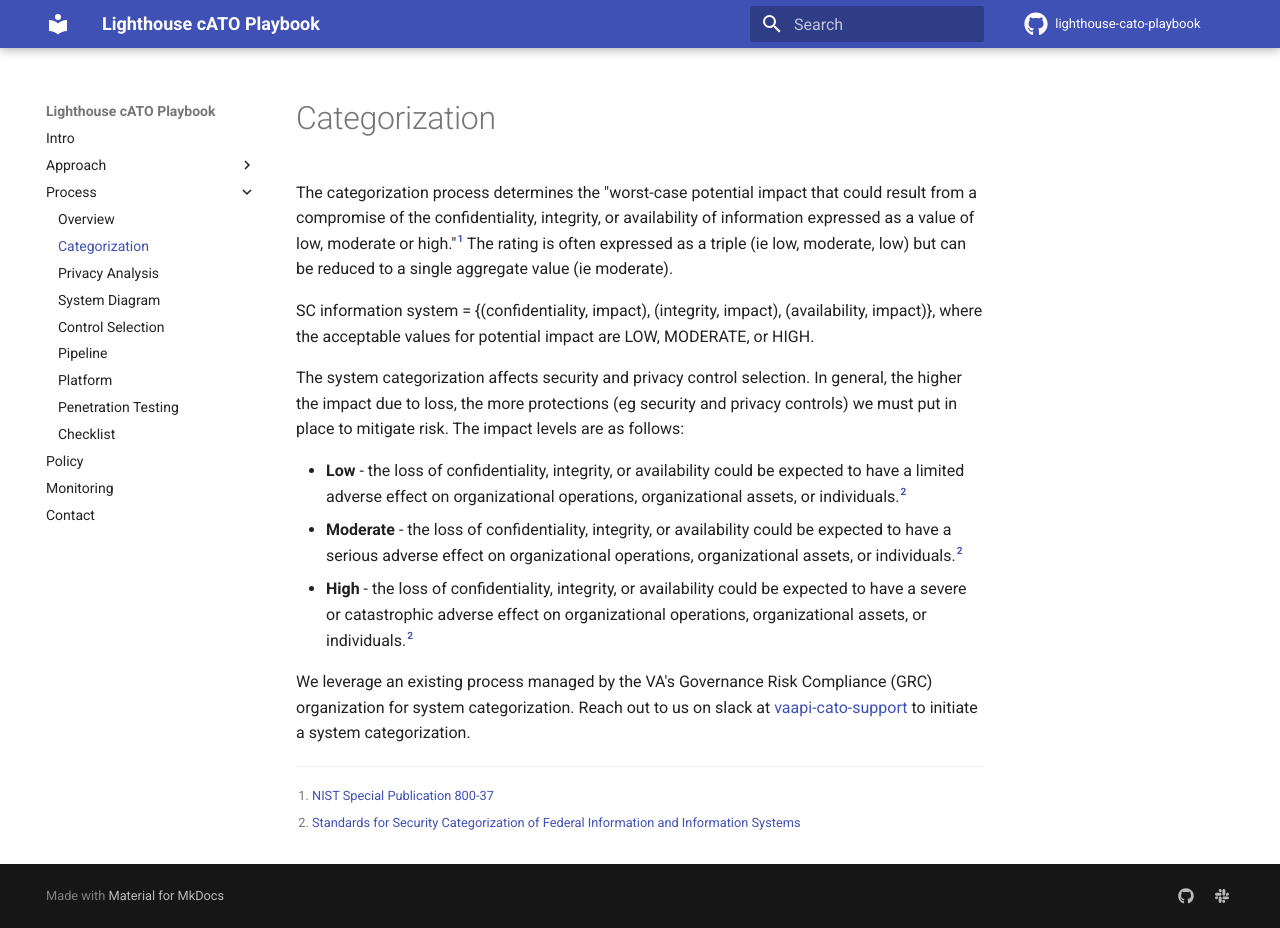
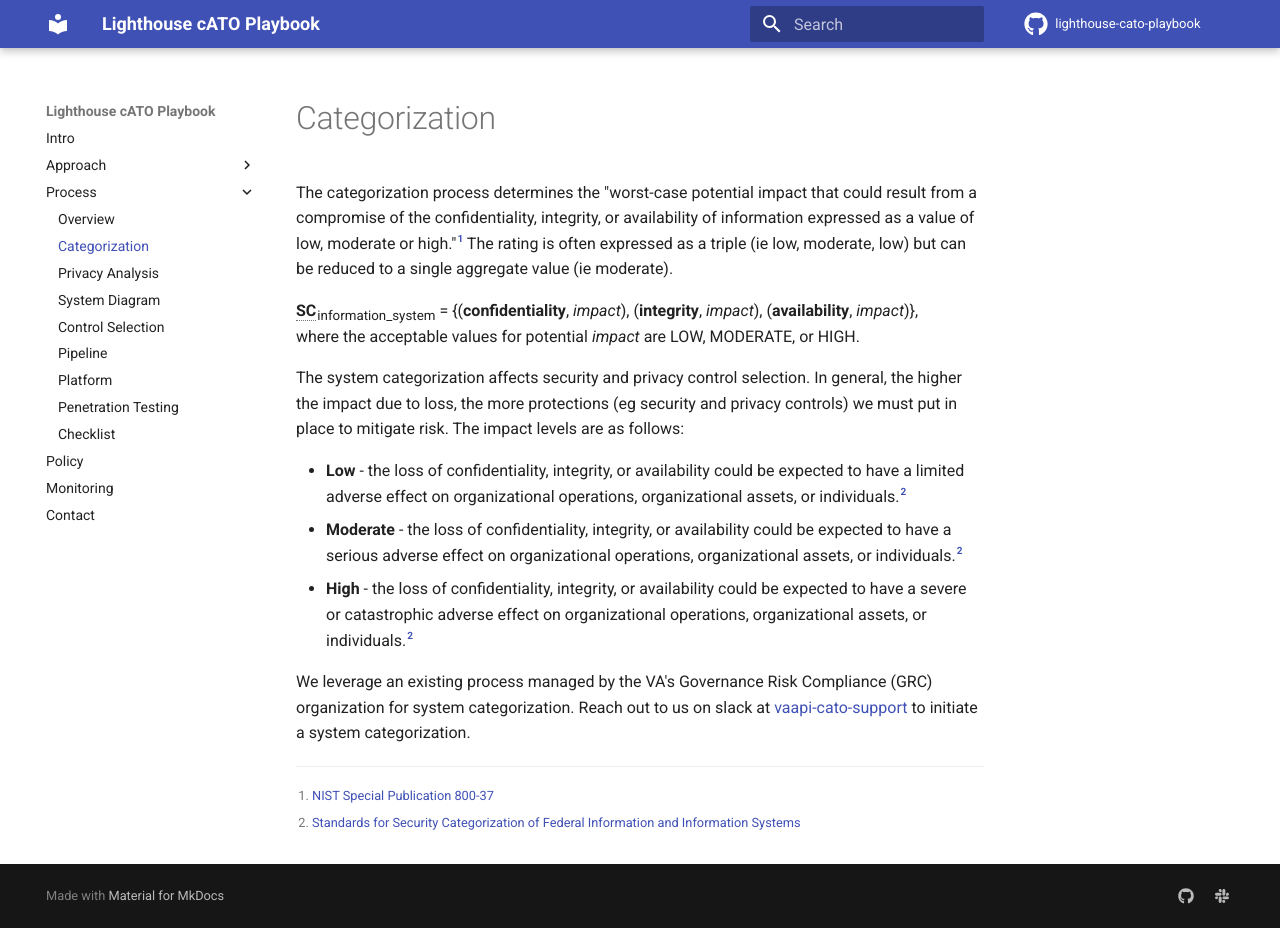
Before and after one commit to rise8-us/cato-playbook, an MkDocs documentation site: the page built from docs/categorization.md, in a window 1280 px wide and 928 px high. Built offline with MkDocs 1.6.1 and Material for MkDocs 9.7.7, drawn with Linux system fonts in a browser that asks for light colours; comment, search, counter and statistics services are not loaded.

Commit message:
Format system categorization definition

```diff
--- a/docs/categorization.md
+++ b/docs/categorization.md
@@ -5,8 +5,8 @@
 rating is often expressed as a triple (ie low, moderate, low) but can be reduced to a single aggregate
 value (ie moderate).
 
-SC information system = {(confidentiality, impact), (integrity, impact), (availability, impact)},
-where the acceptable values for potential impact are LOW, MODERATE, or HIGH.
+**SC**~information_system~ = {(**confidentiality**, *impact*), (**integrity**, *impact*), (**availability**, *impact*)},
+where the acceptable values for potential *impact* are LOW, MODERATE, or HIGH.
 
 The system categorization affects security and privacy control selection. In general, the higher the impact due to loss,
 the more protections (eg security and privacy controls) we must put in place to mitigate risk. The impact levels are as
--- a/mkdocs.yml
+++ b/mkdocs.yml
@@ -23,6 +23,11 @@
   - pymdownx.emoji:
       emoji_index: !!python/name:materialx.emoji.twemoji
       emoji_generator: !!python/name:materialx.emoji.to_svg
+  - pymdownx.critic
+  - pymdownx.caret
+  - pymdownx.keys
+  - pymdownx.mark
+  - pymdownx.tilde
 plugins:
   - search
   - print-site
```
Also changed, not shown: other parts of docs/categorization.md (+1 -0 lines).
